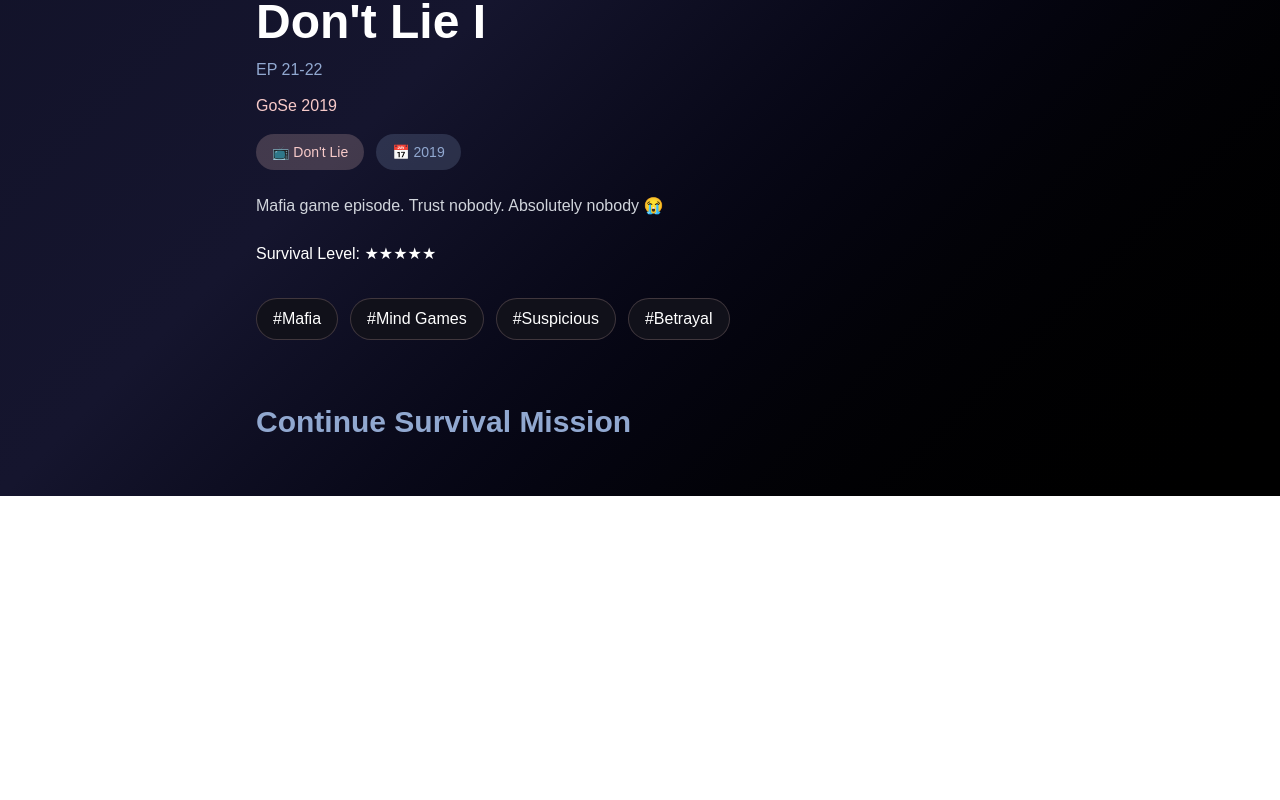
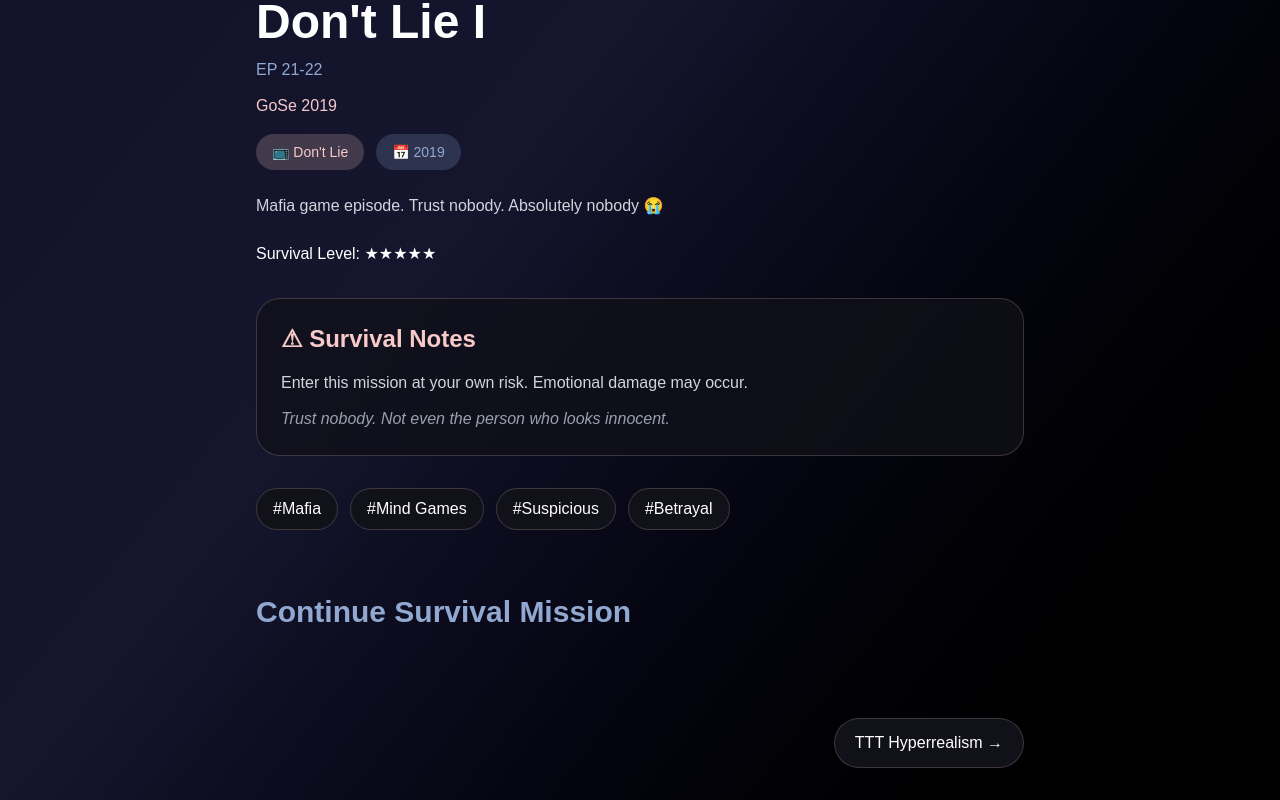
Before and after one commit to garima2511/GoSe-Survival-Guide, a Next.js app: page /episodes/1 in a window 1280 px wide. Shown: the part 794-1594 px from the top of the page. Before the commit the page ends 1290 px from the top, so only its background shows below. Built offline with nearby package versions, Linux system fonts and the light colour scheme.

Commit message:
Added next episode button

```diff
--- a/app/data/episodes.ts
+++ b/app/data/episodes.ts
@@ -11,6 +11,8 @@ export const episodes = [
     description:
       "Mafia game episode. Trust nobody. Absolutely nobody 😭",
     emoji: "🕵️",
+    survivalNote:
+      "Trust nobody. Not even the person who looks innocent.",
     youtube: "https://www.youtube.com/watch?v=7-RbcrWTth4",
     videoId: "7-RbcrWTth4",
     difficulty: "★★★★★",
@@ -29,6 +31,8 @@ export const episodes = [
     description:
       "Food, drinks, healing... and then chaos happens.",
     emoji: "🍻",
+    survivalNote:
+      "Looks like healing. Ends with chaos.",
     youtube: "https://www.youtube.com/watch?v=OjbjlNbQqLc",
     videoId: "OjbjlNbQqLc",
     difficulty: "★★☆☆☆",
@@ -47,6 +51,8 @@ export const episodes = [
     description:
       "Watching arguments somehow become comedy 😭",
     emoji: "🎤",
+    survivalNote:
+      "Logic may disappear without warning.",
     youtube: "https://www.youtube.com/watch?v=PwsatXwPonc",
     videoId: "PwsatXwPonc",
     difficulty: "★★★★☆",
@@ -65,6 +71,8 @@ export const episodes = [
     description:
       "You laugh and panic at the same time.",
     emoji: "👻",
+    survivalNote:
+      "Prepare headphones and emotional support.",
     youtube: "https://www.youtube.com/watch?v=zKa-EGTpkRI",
     videoId: "zKa-EGTpkRI",
     difficulty: "☠️☠️☠️",
@@ -83,6 +91,8 @@ export const episodes = [
     description:
       "Athletic competition + suffering.",
     emoji: "⚽",
+    survivalNote:
+      "Athletes were created. Dignity was lost.",
     videoId: "c4eNr-9So5A",
     youtube: "https://www.youtube.com/watch?v=c4eNr-9So5A",
     difficulty: "★★★☆☆",
--- a/app/episodes/[id]/page.tsx
+++ b/app/episodes/[id]/page.tsx
@@ -36,6 +36,14 @@ export default async function EpisodeDetail({
     (ep) =>
       ep.series === episode.series &&
       ep.id !== episode.id
+  );
+
+  const previousEpisode = episodes.find(
+    (ep) => ep.id === episode.id - 1
+  );
+
+  const nextEpisode = episodes.find(
+    (ep) => ep.id === episode.id + 1
   );
 
   return (
@@ -125,6 +133,32 @@ export default async function EpisodeDetail({
           Survival Level: {episode.difficulty}
         </p>
 
+        <div
+        className="
+        mt-8
+        rounded-3xl
+        p-6
+        bg-[#11111a]/80
+        border
+        border-[#F7CAC9]/20
+        "
+        >
+
+          <h2 className="text-2xl font-bold text-[#F7CAC9]">
+            ⚠ Survival Notes
+          </h2>
+
+          <p className="mt-4 text-gray-300">
+            Enter this mission at your own risk.
+            Emotional damage may occur.
+          </p>
+
+          <p className="mt-3 text-gray-400 italic">
+            {episode.survivalNote}
+          </p>
+
+        </div>
+
         <div className="flex gap-3 flex-wrap mt-8">
 
           {episode.tags.map((tag) => (
@@ -186,6 +220,55 @@ export default async function EpisodeDetail({
 
         </div>
 
+        <div className="mt-16 flex justify-between gap-4">
+
+          {previousEpisode ? (
+
+            <Link
+            href={`/episodes/${previousEpisode.id}`}
+            className="
+            px-5
+            py-3
+            rounded-full
+            bg-[#11111a]
+            border
+            border-[#91A8D0]/20
+            hover:scale-105
+            transition
+            "
+            >
+              ← {previousEpisode.title}
+            </Link>
+          ) : (
+
+            <div />
+          )}
+
+          {nextEpisode ? (
+
+          <Link
+            href={`/episodes/${nextEpisode.id}`}
+            className="
+            px-5
+            py-3
+            rounded-full
+            bg-[#11111a]
+            border
+            border-[#F7CAC9]/20
+            hover:scale-105
+            transition
+            "
+            >
+            {nextEpisode.title} →
+          </Link>
+
+          ) : (
+
+            <div />
+          )}
+
+        </div>
+
       </div>
 
     </main>
--- a/app/episodes/page.tsx
+++ b/app/episodes/page.tsx
@@ -124,12 +124,12 @@ export default function EpisodesPage() {
         <div className="relative z-10">
 
 
-      <h1 className="text-5xl text-center font-bold">
+          <h1 className="text-5xl md:text-6xl text-center font-bold">
             🔎 Explore GoSe Episodes
           </h1>
 
           <p className="text-center text-gray-400 mt-2">
-        Welcome to betrayal, games and suspicious behavior 😭
+            Welcome to betrayal, games and embarassment 😸
           </p>
 
           {/* Genre Section */}
@@ -273,6 +273,7 @@ export default function EpisodesPage() {
               <h3 className="text-2xl font-bold text-[#91A8D0]">
                 {selectedGenre}
               </h3>
+
             </div>
 
             <div className="rounded-2xl bg-[#11111a]/80 p-5 border border-green-400/20">
@@ -282,6 +283,7 @@ export default function EpisodesPage() {
               <h3 className="text-3xl font-bold text-green-300">
                 {filteredEpisodes.length}
               </h3>
+
             </div>
 
           </div>
```
Lines whose indentation alone changed are shown as unchanged.
